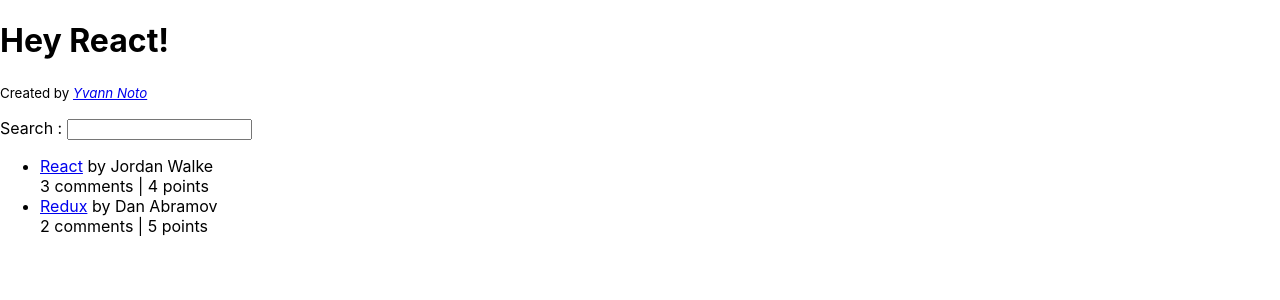
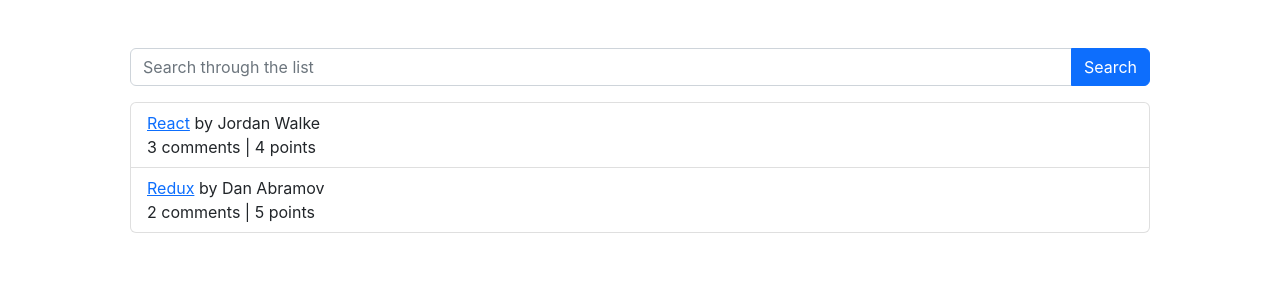
Before and after one commit to yvannnoto/RoadToReact, a React (Create React App) app: page / in a window 1280 px wide. Shown: the top 300 px of the page. Built offline with nearby package versions, Linux system fonts and the light colour scheme.

Commit message:
Added Bootstrap for styling. Store value from search in localstorage with useStorageState custom hook

```diff
--- a/public/index.html
+++ b/public/index.html
@@ -10,6 +10,13 @@
       content="Web site created using create-react-app"
     />
     <link rel="apple-touch-icon" href="%PUBLIC_URL%/logo192.png" />
+    <!-- CSS only -->
+    <link
+      href="https://cdn.jsdelivr.net/npm/bootstrap@5.2.0/dist/css/bootstrap.min.css"
+      rel="stylesheet"
+      integrity="sha384-gH2yIJqKdNHPEq0n4Mqa/HGKIhSkIHeL5AyhkYV8i59U5AR6csBvApHHNl/vI1Bx"
+      crossorigin="anonymous"
+    />
     <link
       rel="stylesheet"
       href="https://fonts.googleapis.com/css?family=Roboto:300,400,500,700&display=swap"
@@ -48,4 +55,10 @@
       To create a production bundle, use `npm run build` or `yarn build`.
     -->
   </body>
+  <!-- JavaScript Bundle with Popper -->
+  <script
+    src="https://cdn.jsdelivr.net/npm/bootstrap@5.2.0/dist/js/bootstrap.bundle.min.js"
+    integrity="sha384-A3rJD856KowSb7dwlZdYEkO39Gagi7vIsF0jrRAoQmDKKtQBHUuLZ9AsSv4jD4Xa"
+    crossorigin="anonymous"
+  ></script>
 </html>
--- a/src/App.js
+++ b/src/App.js
@@ -1,12 +1,6 @@
-//import logo from './logo.svg';
-import { Fragment, useState } from "react";
 import List from "./components/List";
 import Search from "./components/Search";
-
-const welcome = {
-  title: "React",
-  greeting: "Hey",
-};
+import useStorageState from "./hooks/useStorageState";
 
 // Example of a class, getName is a class method
 class Person {
@@ -21,15 +15,13 @@ class Person {
   }
 }
 
-// Example of a class use, "new" is mandatory to generate a new Person
-// yvann.getName() uses the methode decalered in the Person class.
-const yvann = new Person("Yvann", "Noto");
+const App = () => {
 
-const App = () => {
-  const [searchTerm, setSearchTerm] = useState('');
+  const [searchTerm, setSearchTerm] = useStorageState('search', '');
 
   const handleSearch = (event) => {
-    setSearchTerm(event.target.value);
+    const eventValue = event.target.value;
+    setSearchTerm(eventValue);
   };
 
   const stories = [
@@ -59,29 +51,12 @@ const App = () => {
   });
 
   return (
-    <Fragment>
-      <div>
-        <h1>
-          {welcome.greeting} {welcome.title}!
-        </h1>
-        <p>
-          <small>
-            Created by{" "}
-            <i>
-              <a
-                href="https://www.yvannnoto.com"
-                target="_blank"
-                rel="noreferrer"
-              >
-                {yvann.getName()}
-              </a>
-            </i>
-          </small>
-        </p>
+    <div className="container">
+      <div className="py-5 p-md-5">
+        <Search onSearch={handleSearch} search={searchTerm} />
+        <List list={filteredStories} />
       </div>
-      <Search onSearch={handleSearch} search={searchTerm} />
-      <List list={filteredStories} />
-    </Fragment>
+    </div>
   );
 };
 
--- a/src/components/List.js
+++ b/src/components/List.js
@@ -3,7 +3,7 @@ import ListItem from './ListItem'
 
 function List({ list }) {
   return (
-    <ul>
+    <ul className="list-group">
       {list.map((item) => {
         return (
           <ListItem item={item} key={item.objectID} />
--- a/src/components/ListItem.js
+++ b/src/components/ListItem.js
@@ -2,7 +2,7 @@ import React from 'react'
 
 function ListItem({ item }) {
   return (
-    <li key={item.objectID}>
+    <li key={item.objectID} className="list-group-item">
       <a href={item.url} rel="noreferrer" target="_blank">{item.title}</a>
       <span>&nbsp;by {item.author.getName()}</span>
       <div>
--- a/src/components/Search.js
+++ b/src/components/Search.js
@@ -1,12 +1,10 @@
-import React, { Fragment } from "react";
-
 const Search = ({ search, onSearch }) => {
 
   return (
-    <Fragment>
-      <label htmlFor="search">Search : </label>
-      <input type="text" id="search" onChange={onSearch} value={search} />
-    </Fragment>
+    <div class="input-group mb-3">
+      <input type="text" className="form-control" id="search" onChange={onSearch} value={search} placeholder="Search through the list" />
+      <button class="btn btn-primary" type="button" id="button-addon2">Search</button>
+    </div>
   );
 };
 
--- /dev/null
+++ b/src/hooks/useStorageState.js
@@ -0,0 +1,13 @@
+import { useEffect, useState } from 'react'
+
+const useStorageState = (key, initialState) => {
+  const [value, setValue] = useState(localStorage.getItem(key) || initialState);
+
+  useEffect(() => {
+    localStorage.setItem(key, value);
+  }, [value, key]);
+
+  return [value, setValue];
+}
+
+export default useStorageState;
```
